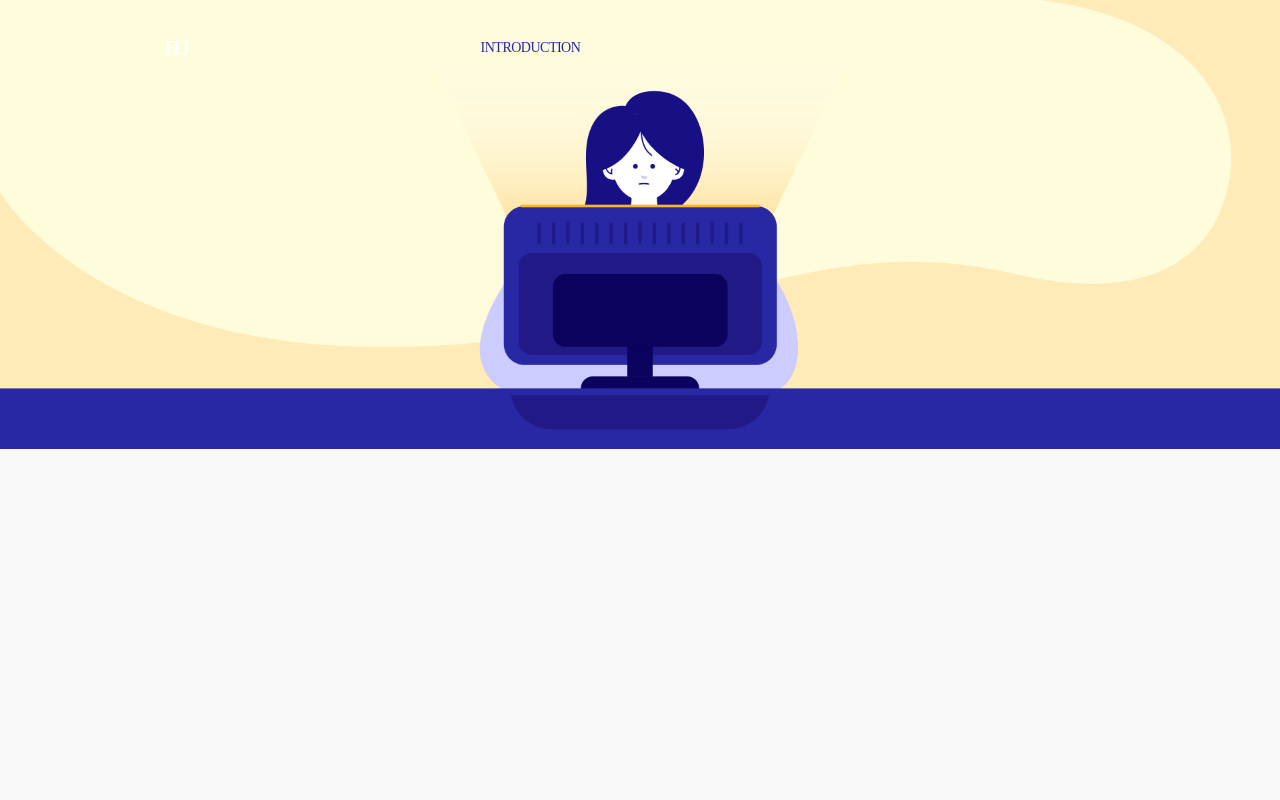
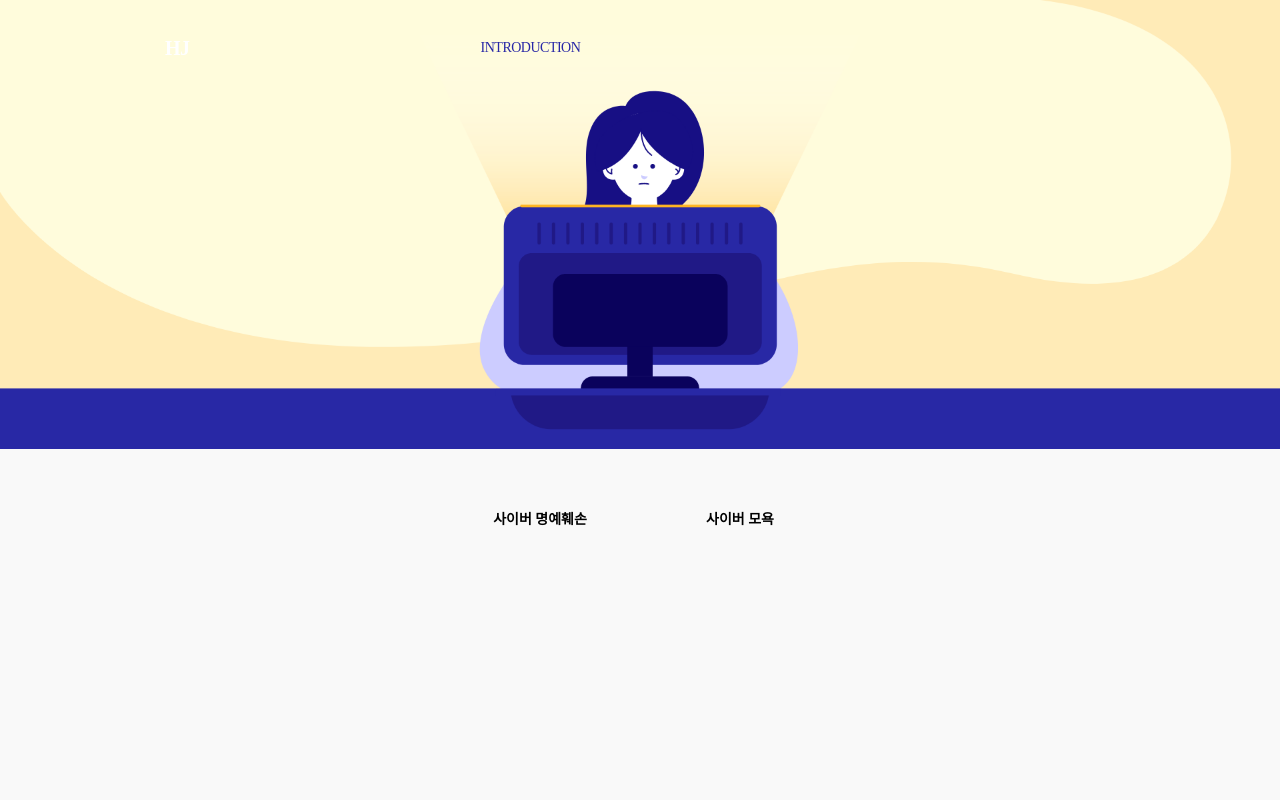
Before and after one commit to alpha0212/Law_PROJECT, a React (Create React App) app: page /content in a window 1280 px wide. Shown: the top 800 px of the page. Built offline with nearby package versions, Linux system fonts and the light colour scheme; a web font is replaced by a local one.

Commit message:
UI: Choose two menu

```diff
--- a/src/components/common/Content/index.tsx
+++ b/src/components/common/Content/index.tsx
@@ -10,9 +10,14 @@ export const Content: React.FC = () => {
         <S.ContentBannerImg src={DesktopPNG} alt="desktop" />
       </S.ContentBanner>
       <S.ChooseContainer>
-        <S.Choose>
-          <S.ChooseText>사이버 명예훼손</S.ChooseText>
-        </S.Choose>
+        <S.SortChoose>
+          <S.Choose>
+            <S.ChooseText>사이버 명예훼손</S.ChooseText>
+          </S.Choose>
+          <S.Choose>
+            <S.ChooseText>사이버 모욕</S.ChooseText>
+          </S.Choose>
+        </S.SortChoose>
       </S.ChooseContainer>
     </>
   );
--- a/src/components/common/Content/styled.ts
+++ b/src/components/common/Content/styled.ts
@@ -8,20 +8,32 @@ export const ContentBannerImg = styled.img`
 
 export const ChooseContainer = styled.div`
   width: 100%;
-  padding-top: 100rem;
+  flex-direction: row;
+  display: flex;
+`;
+
+export const SortChoose = styled.div`
+  display: flex;
+  margin: auto;
 `;
 
 export const Choose = styled.button`
   width: 14rem;
   height: 3rem;
-  box-shadow: 0.1rem 0.3rem 0.6rem #dde1f8;
+  &:hover {
+    box-shadow: 0.1rem 0.3rem 0.6rem #dde1f8;
+  }
   border-radius: 1.4rem;
   border: none;
   justify-content: center;
+  margin: 5rem 3rem 0 3rem;
+  background: none;
 `;
 
 export const ChooseText = styled.div`
-  color: #2827a6;
+  &:hover {
+    color: #2827a6;
+  }
   font-size: 1.4rem;
   text-align: center;
   font-weight: 600;
```
